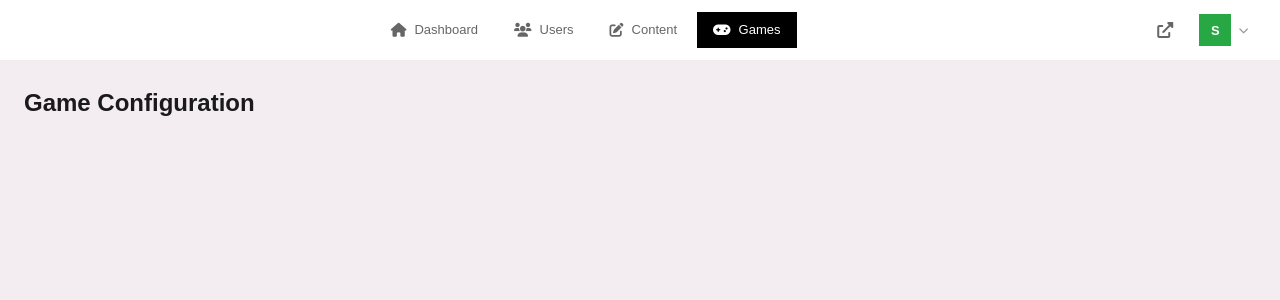
After one commit to matrix505/flask_WEB_SYSTEM_client2, a Flask app: page /admin/game-config in a window 1280 px wide. The commit adds this page. Shown: the top 300 px of the page. Run offline with Flask 3, Linux system fonts and the light colour scheme; the visitor is signed in with stand-in values (Sample User, id 1); data that the repository does not hold is empty.

Commit message:
Added game config

```diff
--- a/models.py
+++ b/models.py
@@ -194,3 +194,35 @@ def update_site_content(content_key, content_value):
         ON DUPLICATE KEY UPDATE content_value = %s
     """
     return execute_query(query, (content_key, content_value, content_value))
+
+# ============ GAME OPERATIONS ============
+
+def get_all_games():
+    """Get all games from database"""
+    query = "SELECT * FROM games ORDER BY id"
+    return execute_query(query, fetch=True)
+
+def get_enabled_games():
+    """Get only enabled games"""
+    query = "SELECT * FROM games WHERE is_enabled = 1 ORDER BY id"
+    return execute_query(query, fetch=True)
+
+def get_game_by_id(game_id):
+    """Get game by ID"""
+    query = "SELECT * FROM games WHERE id = %s"
+    return execute_one(query, (game_id,))
+
+def get_game_by_name(game_name):
+    """Get game by name"""
+    query = "SELECT * FROM games WHERE name = %s"
+    return execute_one(query, (game_name,))
+
+def toggle_game_status(game_id):
+    """Toggle game enabled/disabled status"""
+    game = get_game_by_id(game_id)
+    if game:
+        new_status = 0 if game['is_enabled'] == 1 else 1
+        query = "UPDATE games SET is_enabled = %s WHERE id = %s"
+        execute_query(query, (new_status, game_id))
+        return new_status
+    return None
--- a/routes/admin.py
+++ b/routes/admin.py
@@ -180,6 +180,25 @@ def admin_content():
     content = models.get_site_content()
     return render_template('admin_content.html', content=content, now=int(time.time()))
 
+@admin_bp.route('/game-config')
+@admin_required
+def game_config():
+    """Admin game configuration page"""
+    games = models.get_all_games()
+    return render_template('game_config.html', games=games)
+
+@admin_bp.route('/toggle-game/<int:game_id>')
+@admin_required
+def toggle_game(game_id):
+    """Admin toggle game enable/disable"""
+    new_status = models.toggle_game_status(game_id)
+    if new_status is not None:
+        status_text = 'enabled' if new_status == 1 else 'disabled'
+        flash(f'Game {status_text} successfully!', 'success')
+    else:
+        flash('Game not found!', 'error')
+    return redirect(url_for('admin.game_config'))
+
 @admin_bp.route('/upload-profile', methods=['POST'])
 @admin_required
 def admin_upload_profile():
--- a/static/css/style.css
+++ b/static/css/style.css
@@ -1465,13 +1465,16 @@ a {
 
 .user-page-header {
     margin-bottom: 24px;
+    display: flex;
+    justify-content: space-between;
+    align-items: center;
 }
 
 .user-page-header h1 {
     font-size: 1.5rem;
     font-weight: 600;
     color: #1a1a1a;
-    margin-bottom: 6px;
+    margin: 0;
 }
 
 .user-page-header p {
@@ -1603,6 +1606,72 @@ a {
     .game-item h3 {
         font-size: 1rem;
     }
+
+    .user-page-header {
+        flex-direction: column;
+        align-items: flex-start;
+        gap: 12px;
+    }
+}
+
+/* Game Config Page */
+.simple-games-list {
+    display: flex;
+    flex-direction: column;
+    gap: 8px;
+}
+
+.simple-game-item {
+    display: flex;
+    justify-content: space-between;
+    align-items: center;
+    padding: 12px 16px;
+    background: #fff;
+    border: 1px solid #e0e0e0;
+    border-radius: 4px;
+}
+
+.game-title {
+    font-weight: 500;
+    color: #333;
+}
+
+/* Game Config Page Mobile */
+@media (max-width: 768px) {
+    .simple-game-item {
+        flex-direction: column;
+        align-items: flex-start;
+        gap: 8px;
+    }
+}
+
+.btn-small {
+    padding: 6px 12px;
+    font-size: 0.9rem;
+}
+
+.btn-secondary {
+    background: #6c757d;
+}
+
+.btn-secondary:hover {
+    background: #5a6268;
+}
+
+.btn-success {
+    background: #28a745;
+}
+
+.btn-success:hover {
+    background: #218838;
+}
+
+.btn-danger {
+    background: #dc3545;
+}
+
+.btn-danger:hover {
+    background: #c82333;
 }
 
 .admin-info-section,
@@ -1893,13 +1962,16 @@ a {
 
 .user-page-header {
     margin-bottom: 28px;
+    display: flex;
+    justify-content: space-between;
+    align-items: center;
 }
 
 .user-page-header h1 {
     font-size: 1.75rem;
     font-weight: 600;
     color: #1a1a1a;
-    margin-bottom: 6px;
+    margin: 0;
 }
 
 .user-page-header p {
--- /dev/null
+++ b/templates/game_config.html
@@ -0,0 +1,23 @@
+{% extends 'admin_base.html' %}
+
+{% block content %}
+<div class="admin-content">
+    <div class="admin-page-header">
+        <h1>Game Configuration</h1>
+    </div>
+
+    <div class="admin-section">
+        <div class="simple-games-list">
+            {% for game in games %}
+            <div class="simple-game-item">
+                <span class="game-title">{{ game.title }}</span>
+                <a href="{{ url_for('admin.toggle_game', game_id=game.id) }}"
+                   class="btn btn-small {% if game.is_enabled %}btn-danger{% else %}btn-success{% endif %}">
+                    {{ 'Disable' if game.is_enabled else 'Enable' }}
+                </a>
+            </div>
+            {% endfor %}
+        </div>
+    </div>
+</div>
+{% endblock %}
--- a/templates/games.html
+++ b/templates/games.html
@@ -8,6 +8,9 @@
 <div class="user-content">
     <div class="user-page-header">
         <h1>Games</h1>
+        {% if session.get('role') == 'admin' %}
+        <a href="{{ url_for('admin.game_config') }}" class="btn btn-small btn-secondary">Game Config</a>
+        {% endif %}
     </div>
 
     <div class="games-section">
```
Also changed, not shown: init_db_scheme.py (+34 -0 lines), routes/user.py (+22 -49 lines).
